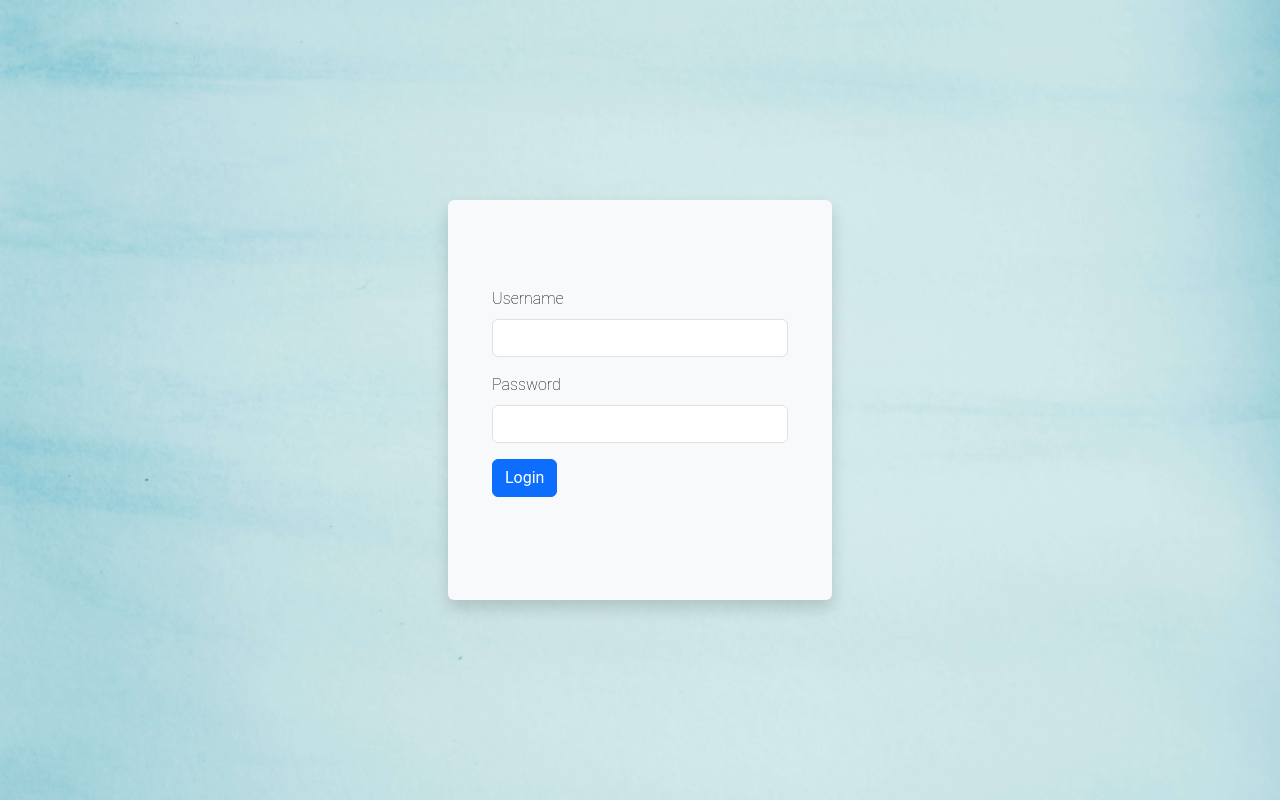
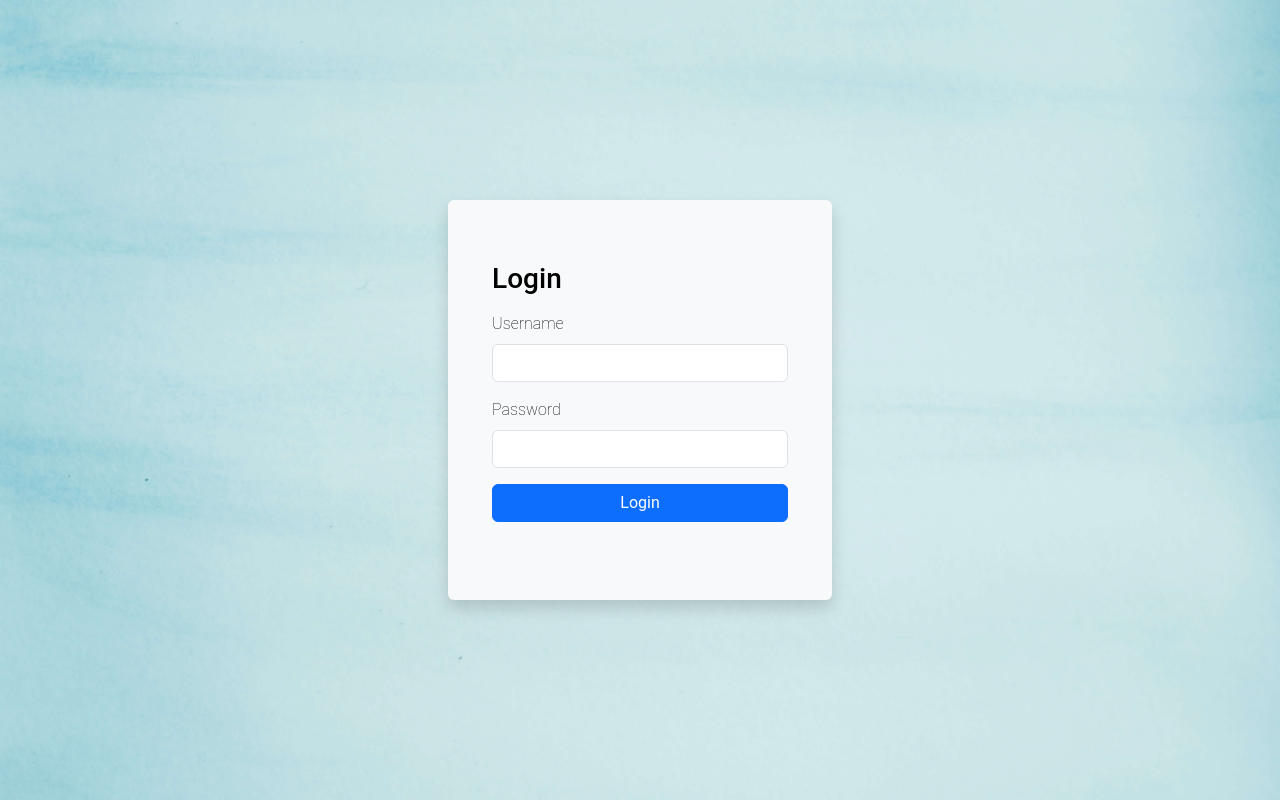
Before and after one commit to borteyhumphrey/restaurantInventoryApp, a Django app: page /accounts/login/ in a window 1280 px wide. Run offline with Django 4.2, Linux system fonts and the light colour scheme.

Commit message:
Change login button width

```diff
--- a/inventory/templates/registration/login.html
+++ b/inventory/templates/registration/login.html
@@ -8,6 +8,7 @@
 <div class="form-wrapper">
     <div class="form-container row d-flex align-items-center justify-content-center shadow  bg-body-tertiary rounded">
         <div class="from-group col-10">
+            <h3 class="mb-3">Login</h3>
             <form method="POST">
                 {% csrf_token %}
                 <div class="mb-3">
@@ -21,7 +22,7 @@
                     <label for="Password" class="form-label">Password</label>
                     <input type="password" name="password" class="form-control" />
                 </div>
-                <input type="submit" class="btn btn-primary" value="Login"/>
+                <input type="submit" class="btn btn-primary col-12" value="Login"/>
             </form>
         </div>
     </div>
```
